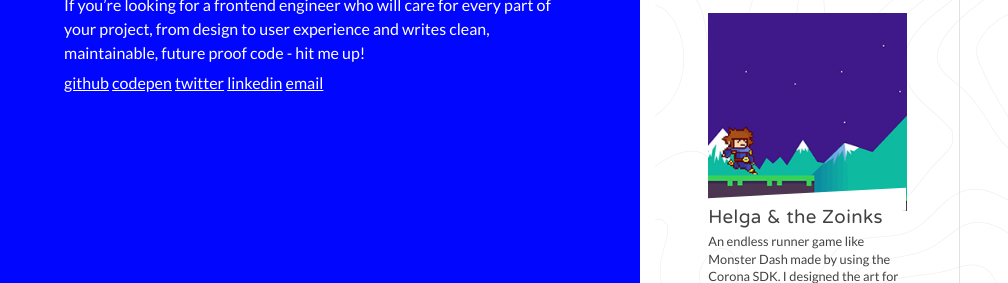
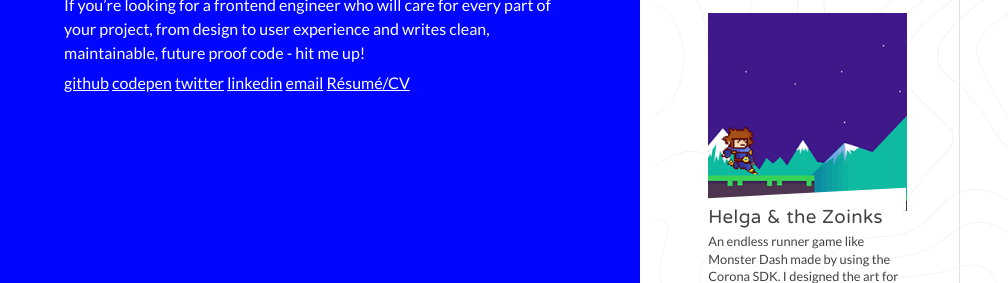
Before and after one commit to omguhh/omguhh.github.io, a plain HTML site: page index.html in a window 1280 px wide. Shown: the part 360-643 px from the top of the page, 0-1008 px from the left. Drawn offline with nearby package versions, Linux system fonts and the light colour scheme.

Commit message:
link to CV added

```diff
--- a/index.html
+++ b/index.html
@@ -39,6 +39,7 @@
             <a href="https://twitter.com/omguhh" target="_blank">twitter</a>
             <a href="https://www.linkedin.com/in/yasminef/" target="_blank">linkedin</a>
             <a href="mailto:yasmine.m.f@live.co.uk" target="_blank">email</a>
+            <a href="https://www.dropbox.com/s/5iyrbpw141jgrtt/Yasmine_Fadel_CV_2018.pdf?dl=0" target="_blank"> Résumé/CV </a>
         </div>
     </section>
     <section class="column column--full-height">
```
